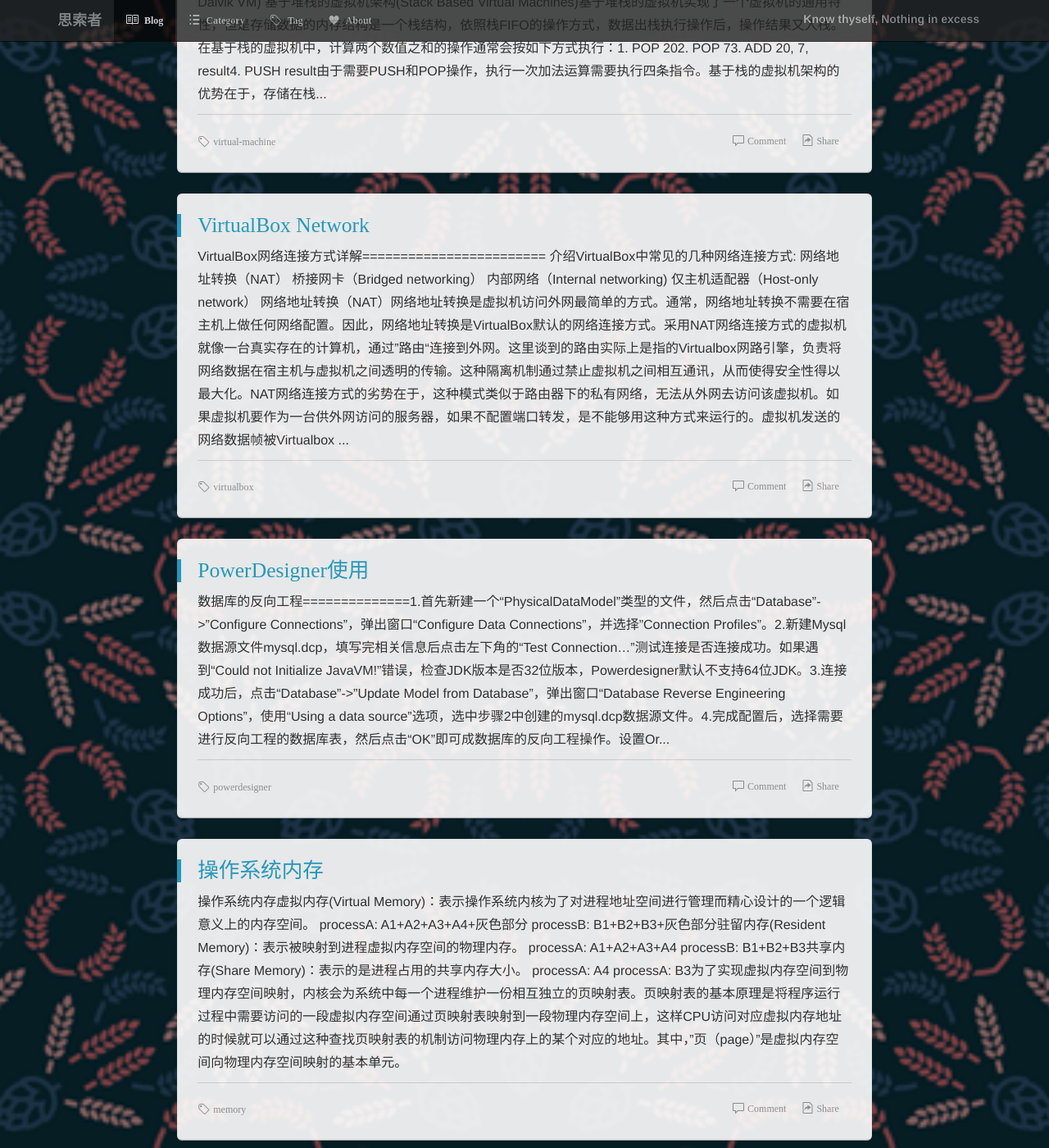
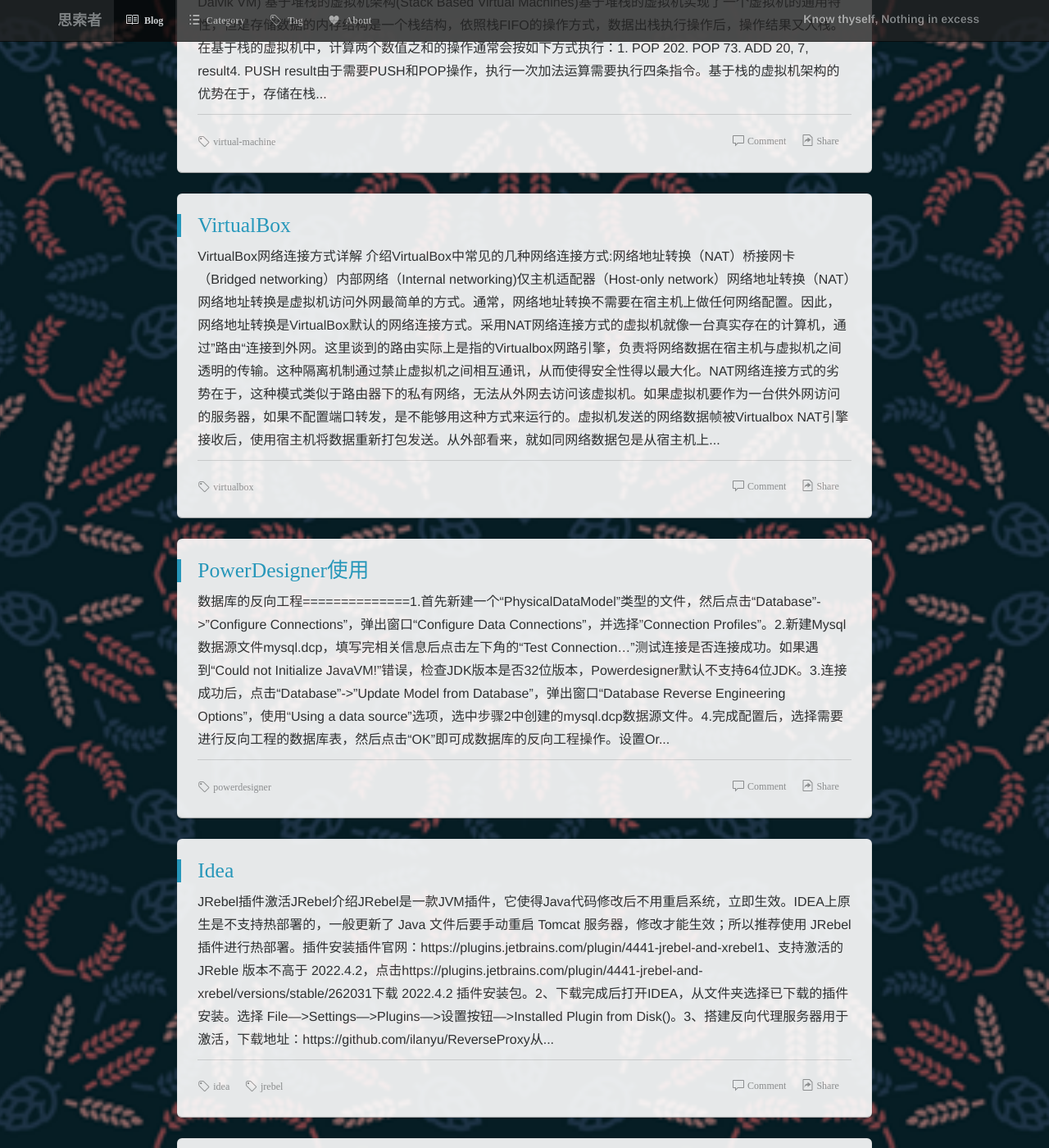
Before and after one commit to liushoukai/liushoukai.github.io, a Jekyll site: the page built from index.html, in a window 1280 px wide and 1400 px high, scrolled down 256 px. Shown: the whole window at 82% size. Built offline with Jekyll 4.4.1, drawn with Linux system fonts in a browser that asks for light colours; the list of posts is cut into pages by our own code; comment, search, counter and statistics services are not loaded; some of the changed text lies outside the part shown.

Commit message:
New post

````diff
--- /dev/null
+++ b/_posts/2020-04-04-tool-idea.md
@@ -0,0 +1,42 @@
+---
+layout: post
+title:  Idea
+categories: tool
+tags: idea jrebel
+---
+
+# JRebel插件激活
+
+`JRebel介绍`
+
+JRebel是一款JVM插件，它使得Java代码修改后不用重启系统，立即生效。IDEA上原生是不支持热部署的，一般更新了 Java 文件后要手动重启 Tomcat 服务器，修改才能生效；所以推荐使用 JRebel 插件进行热部署。
+
+`插件安装`
+
+插件官网：[https://plugins.jetbrains.com/plugin/4441-jrebel-and-xrebel](https://plugins.jetbrains.com/plugin/4441-jrebel-and-xrebel){:target="_blank"}
+
+1、支持激活的 JReble 版本不高于 2022.4.2，点击[https://plugins.jetbrains.com/plugin/4441-jrebel-and-xrebel/versions/stable/262031](https://plugins.jetbrains.com/plugin/4441-jrebel-and-xrebel/versions/stable/262031){:target="_blank"}下载 2022.4.2 插件安装包。
+
+2、下载完成后打开IDEA，从文件夹选择已下载的插件安装。选择 File—>Settings—>Plugins—>设置按钮—>Installed Plugin from Disk()。
+
+3、搭建反向代理服务器用于激活，下载地址：
+[https://github.com/ilanyu/ReverseProxy](https://github.com/ilanyu/ReverseProxy){:target="_blank"}
+
+![代理服务器日志](/assets/img/6f440fe9-8cdf-4021-9296-7f6ad0eb5ab7.png)
+
+从反向代理服务器打印的日志可以看到，代理服务器主要是将JRebel的请求代理到idea.lanyus.com的域名。
+
+注：v1.4版本实测只有 ReverseProxy_windows_amd64.exe 生效
+
+4、选择 Help->JRebel->Activation，输入以下 Team URL 地址：
+```shell
+# http://{ReverseProxy_HOST}/{GUID}
+http://192.168.56.101:8888/7bea5149-69a5-4270-8190-3f049dc8d2d6
+```
+
+![激活服务](/assets/img/c3d21159-9dfd-4da8-9db2-9dfd25ef868f.png)
+![激活成功](/assets/img/88e5aef8-79e5-40b6-bc7f-ef1046ffe48d.png)
+
+5、转成离线模式，就可以在离线使用了 不然网络不好可能会掉线。以IDEA为例：
+点击 Help > Jrebel > Configuration > JRebel & XRebel > Work offline
+![切换离线模式](/assets/img/84c260b6-1c1e-4882-b6cd-5490596449eb.png)
--- a/_posts/2020-04-04-tool-virtualbox-networking.md
+++ b/_posts/2020-04-04-tool-virtualbox.md
@@ -1,23 +1,19 @@
 ---
 layout: post
-title:  VirtualBox Network
+title:  VirtualBox
 categories: tool
 tags: virtualbox
 ---
 
 ## VirtualBox网络连接方式详解
-========================
+---
+> 介绍VirtualBox中常见的几种网络连接方式:
+网络地址转换（NAT）
+桥接网卡（Bridged networking）
+内部网络（Internal networking)
+仅主机适配器（Host-only network）
 
-> **介绍VirtualBox中常见的几种网络连接方式:**
-> - 网络地址转换（NAT）
-> - 桥接网卡（Bridged networking）
-> - 内部网络（Internal networking)
-> - 仅主机适配器（Host-only network）
-
-----------
-
-网络地址转换（NAT）
-----------------
+### 网络地址转换（NAT）
 
 网络地址转换是虚拟机访问外网最简单的方式。通常，网络地址转换不需要在宿主机上做任何网络配置。
 因此，网络地址转换是VirtualBox默认的网络连接方式。
@@ -44,28 +40,28 @@
 对于虚拟机上的应用服务而言，就像被代理的服务应用是运行在宿主机上的。这也意味着你不能在宿主机相同的端口上
 运行同样的的服务，然而仍可以在虚拟机中运行服务。
 
-#### 配置端口转发
+1、通过命令行配置端口转发
 
-- **通过命令行配置端口转发**
-```
-VBoxManage modifyvm "ubuntu1404" --natpf1 "reportssh,tcp,,9022,,22" //添加端口转发配置
-VBoxManage modifyvm "ubuntu1404" --natpf1 delete "reportssh"        //删除端口转发配置
+```shell
+# 添加端口转发配置
+VBoxManage modifyvm "ubuntu1404" --natpf1 "reportssh,tcp,,9022,,22"
+# 删除端口转发配置
+VBoxManage modifyvm "ubuntu1404" --natpf1 delete "reportssh"
+
+# natpf1代表网卡1，natpf2代表网卡2，...，依次类推
+# reportssh为自定义端口转发的名字
+# tcp为转发的协议
 ```
 
-    > **Note:**
-    > - natpf1代表网卡1，natpf2代表网卡2，...，依次类推
-    > - reportssh为自定义端口转发的名字
-    > - tcp为转发的协议
+2、通过图形界面配置端口转发
 
-- **通过图形界面配置端口转发**
 ![网络设置][2]
 ![端口转发规则][1]
 
-#### 测试配置的端口转发规则是否正确
+测试配置的端口转发规则是否正确
 ![测试][3]
 
-桥接网卡（Bridged networking）
----------------------------
+### 桥接网卡（Bridged networking）
 
 在桥接网络中，Virtualbox使用宿主机的网卡驱动，过滤物理网卡的数据。
 该驱动被称为“网络过滤”驱动。从而允许Virtualbox通过物理网卡接收发送数据，
@@ -80,8 +76,7 @@
 ![网络设置][4]
 ![端口转发规则][5]
 
-内部网络（Internal networking)
------------------------------
+### 内部网络（Internal networking)
 
 内部网络类似于桥接网络，虚拟机能够直接同外部网络通信。然而，外部网络仅限于相同宿主机上的其他虚拟机。
 尽管从技术上来讲，任何可以使用内部网络完成的都可以使用桥接网络替代，然而内部网络具备一些安全优势。
@@ -89,32 +84,33 @@
 如果出于某些原因，想在同一机器上的多个虚拟机之间进行私密的交流，桥接网络就无法做到了。虚拟机只
 能相互间通信而无法连接到外网，因为虚拟机没有连接到物理网卡。
 
-#### 配置两台机器的内部网络
+配置两台机器的内部网络
 
-##### 添加一个dhcp服务器
+添加一个dhcp服务器
 
-```
+```shell
+# 添加一个dhcp服务器
 VBoxManage dhcpserver add --netname testlab --ip 10.10.10.1 --netmask 255.255.255.0 --lowerip 10.10.10.2 --upperip 10.10.10.12 --enable
 ```
 
-##### 配置两台虚拟机ubuntu1404与Ubuntu1401的为内部网络
+配置两台虚拟机ubuntu1404与Ubuntu1401的为内部网络
 
 ![虚拟机1410][6]
 ![虚拟机1404][7]
 
-##### 验证两台机器的连通性
+验证两台机器的连通性
 
 ![虚拟机1410][8]
 ![虚拟机1404][9]
 
 
-仅主机适配器（Host-only network）
-------------------------------
+### 仅主机适配器（Host-only network）
 
 Host-only网络适用于多个虚拟机相互协作的情况。例如，一台虚拟机包含web服务，另一台虚拟机包含数据库，
 由于web服务需要访问数据库，可以为两台虚拟机设置设置host-only网络，确保两者在同一个私有的局域网内，
 同时设置包含web服务器的虚拟机为桥接网络，从而可以通过外网访问服务器。
-```
+
+```shell
 # 将指定客户机的网卡X修改为Host-only模式
 vboxmanage modifyvm <vmname> --nic<x> hostonly
 
````
Also changed, not shown: other parts of _posts/2020-04-04-tool-virtualbox.md (+0 -11 lines), _posts/2020-04-04-regex-snippets.md (+17 -17 lines), assets/img/6f440fe9-8cdf-4021-9296-7f6ad0eb5ab7.png (added), assets/img/84c260b6-1c1e-4882-b6cd-5490596449eb.png (added), assets/img/88e5aef8-79e5-40b6-bc7f-ef1046ffe48d.png (added), assets/img/c3d21159-9dfd-4da8-9db2-9dfd25ef868f.png (added).
